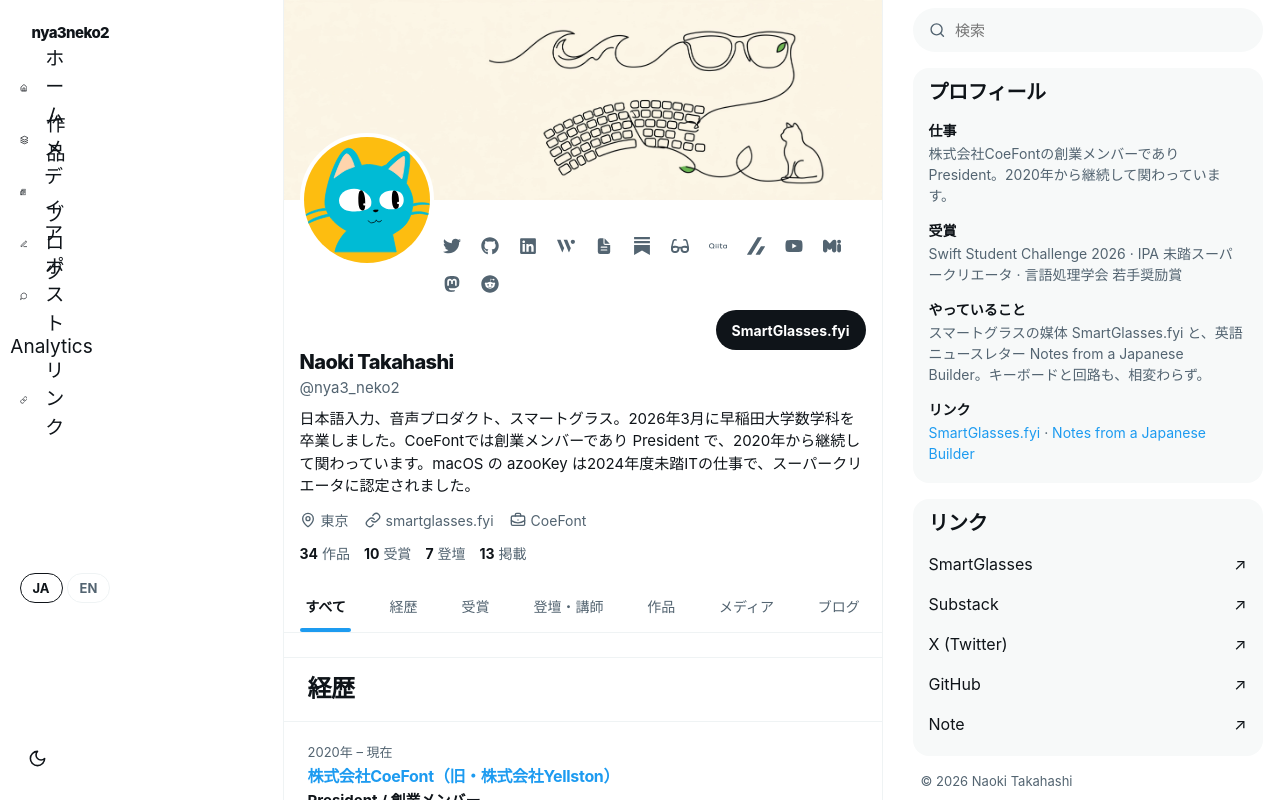
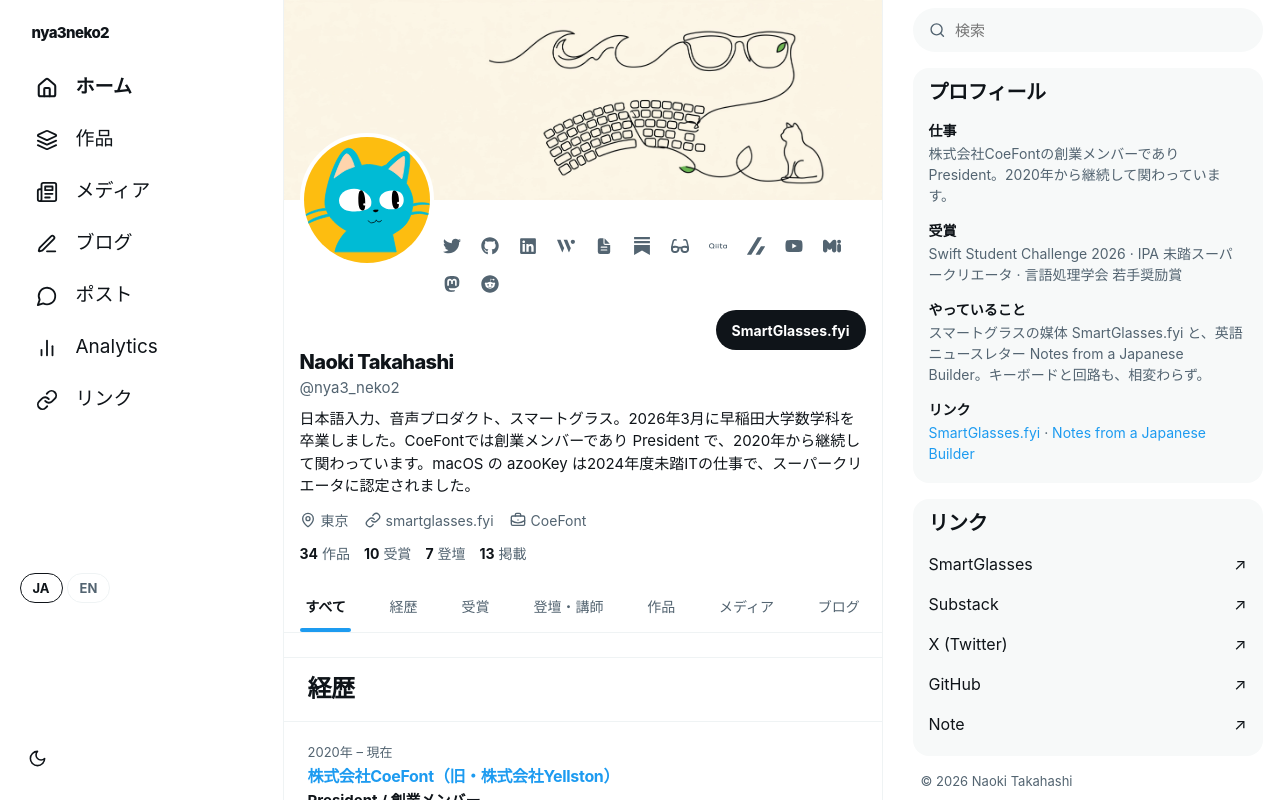
Before and after one commit to nyanko3141592/mypage-v2, a React (Vite) app: page / in a window 1280 px wide. Shown: the top 800 px of the page. Built offline with nearby package versions, Linux system fonts and the light colour scheme.

Commit message:
fix: sidebar label layout broken by CSS cascade order

```diff
--- a/src/index.css
+++ b/src/index.css
@@ -1448,3 +1448,14 @@ header {
     margin-left: 0;
   }
 }
+
+/* Wide sidebar labels: must come after the icon-only overrides above */
+@media (min-width: 989px) and (max-width: 1279px) {
+  .site-sidebar { width: 88px; }
+}
+
+@media (min-width: 1280px) {
+  .sidebar-links { align-items: stretch; }
+  .sidebar-link { width: auto; height: auto; min-height: 50px; justify-content: flex-start; gap: 18px; padding: 10px 16px; border-radius: 999px; font-size: 19px; }
+  .sidebar-link.is-active { font-weight: 700; }
+}
```
